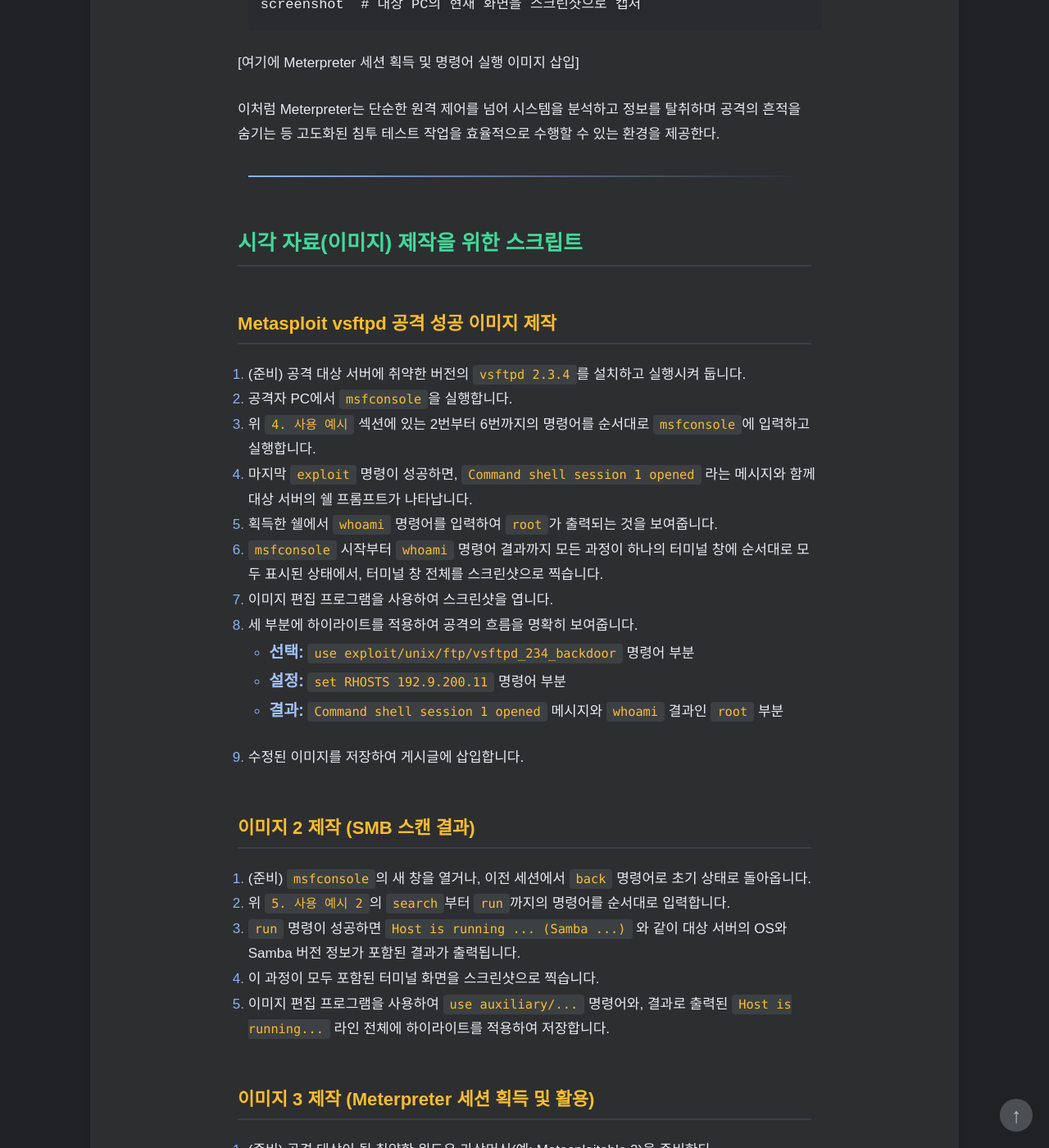
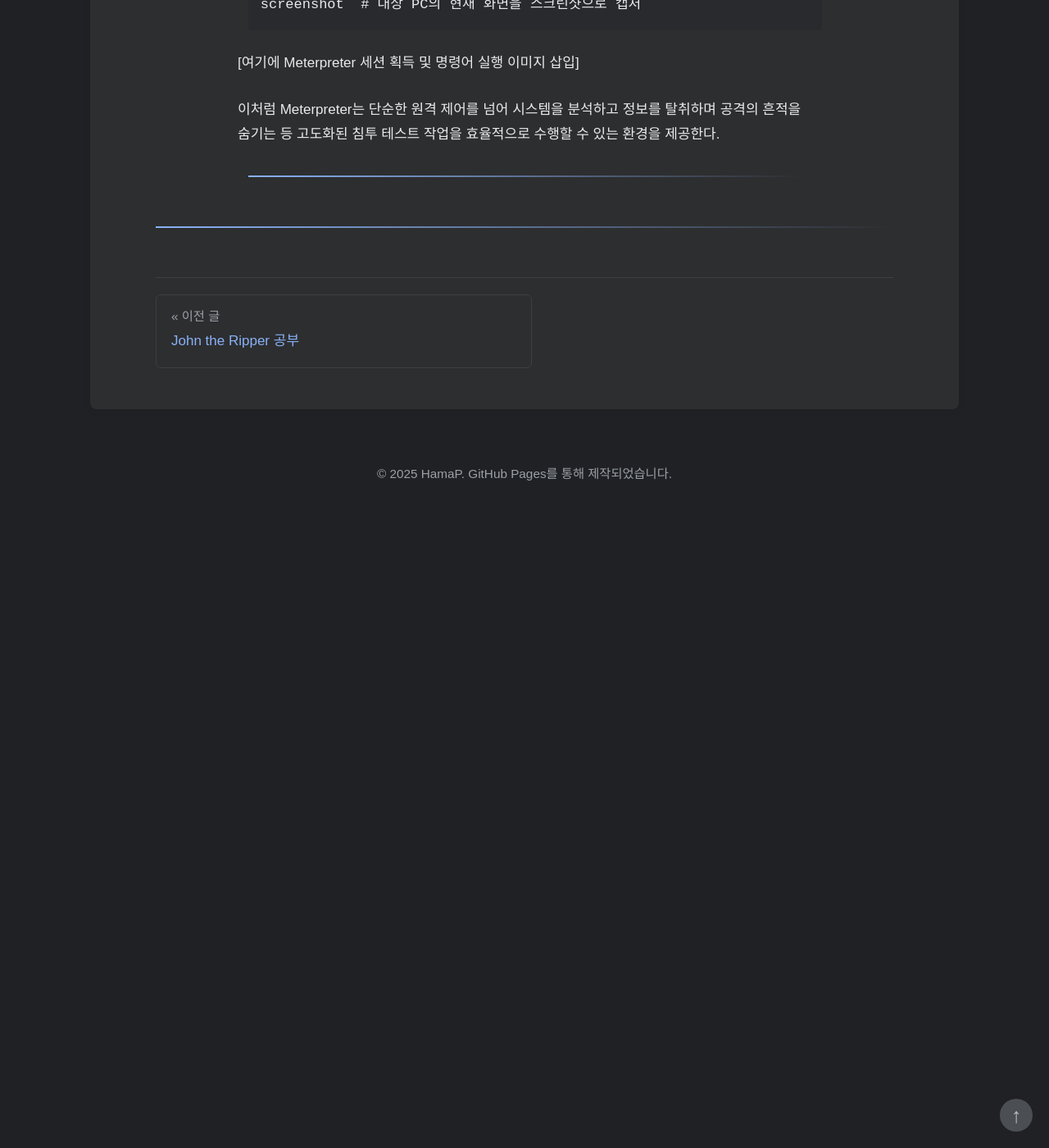
Before and after one commit to HamaP0/HamaP0.github.io, a Jekyll site: the page built from _posts/2025-09-24-Metasploit_study.md, in a window 1280 px wide and 1400 px high, scrolled down 4730 px. Shown: the whole window at 82% size. Built offline with Jekyll 4.4.1, drawn with Linux system fonts in a browser that asks for light colours; some web fonts are replaced; after the commit the page ends 5357 px from its top, so only the background shows below that; some of the changed text lies outside the part shown.

Commit message:
Update 2025-09-24-Metasploit_study.md

```diff
--- a/_posts/2025-09-24-Metasploit_study.md
+++ b/_posts/2025-09-24-Metasploit_study.md
@@ -130,47 +130,3 @@
 이처럼 Meterpreter는 단순한 원격 제어를 넘어 시스템을 분석하고 정보를 탈취하며 공격의 흔적을 숨기는 등 고도화된 침투 테스트 작업을 효율적으로 수행할 수 있는 환경을 제공한다.
 
 <hr class="short-rule">
-
-
-
-
-
-### 시각 자료(이미지) 제작을 위한 스크립트
-
-#### **Metasploit vsftpd 공격 성공 이미지 제작**
-
-1.  (준비) 공격 대상 서버에 취약한 버전의 `vsftpd 2.3.4`를 설치하고 실행시켜 둡니다.
-2.  공격자 PC에서 `msfconsole`을 실행합니다.
-3.  위 `4. 사용 예시` 섹션에 있는 2번부터 6번까지의 명령어를 순서대로 `msfconsole`에 입력하고 실행합니다.
-4.  마지막 `exploit` 명령이 성공하면, `Command shell session 1 opened` 라는 메시지와 함께 대상 서버의 쉘 프롬프트가 나타납니다.
-5.  획득한 쉘에서 `whoami` 명령어를 입력하여 `root`가 출력되는 것을 보여줍니다.
-6.  `msfconsole` 시작부터 `whoami` 명령어 결과까지 모든 과정이 하나의 터미널 창에 순서대로 모두 표시된 상태에서, 터미널 창 전체를 스크린샷으로 찍습니다.
-7.  이미지 편집 프로그램을 사용하여 스크린샷을 엽니다.
-8.  세 부분에 하이라이트를 적용하여 공격의 흐름을 명확히 보여줍니다.
-    *   **선택:** `use exploit/unix/ftp/vsftpd_234_backdoor` 명령어 부분
-    *   **설정:** `set RHOSTS 192.9.200.11` 명령어 부분
-    *   **결과:** `Command shell session 1 opened` 메시지와 `whoami` 결과인 `root` 부분
-9.  수정된 이미지를 저장하여 게시글에 삽입합니다.
-
-#### **이미지 2 제작 (SMB 스캔 결과)**
-
-1.  (준비) `msfconsole`의 새 창을 열거나, 이전 세션에서 `back` 명령어로 초기 상태로 돌아옵니다.
-2.  위 `5. 사용 예시 2`의 `search`부터 `run`까지의 명령어를 순서대로 입력합니다.
-3.  `run` 명령이 성공하면 `Host is running ... (Samba ...)` 와 같이 대상 서버의 OS와 Samba 버전 정보가 포함된 결과가 출력됩니다.
-4.  이 과정이 모두 포함된 터미널 화면을 스크린샷으로 찍습니다.
-5.  이미지 편집 프로그램을 사용하여 `use auxiliary/...` 명령어와, 결과로 출력된 `Host is running...` 라인 전체에 하이라이트를 적용하여 저장합니다.
-
-#### **이미지 3 제작 (Meterpreter 세션 획득 및 활용)**
-
-1.  (준비) 공격 대상이 될 취약한 윈도우 가상머신(예: Metasploitable 3)을 준비한다.
-2.  `msfconsole`에서 위 `6. 사용 예시 3`의 1단계 명령어를 순서대로 입력하여 공격을 실행한다.
-3.  `exploit` 명령이 성공하면, `meterpreter session 1 opened` 메시지와 함께 `meterpreter >` 프롬프트가 나타난다.
-4.  획득한 Meterpreter 세션에서 `sysinfo`와 `getuid` 명령어를 차례로 실행하여 시스템 정보와 `NT AUTHORITY\SYSTEM` 권한을 확인한다.
-5.  `ps` 명령어를 실행하여 프로세스 목록이 출력되는 것을 보여준다.
-6.  `msfconsole` 시작부터 `ps` 명령어 결과까지 모든 과정이 하나의 터미널 창에 순서대로 표시된 상태에서, 터미널 창 전체를 스크린샷으로 찍는다.
-7.  이미지 편집 프로그램을 사용하여 스크린샷을 엽니다.
-8.  세 부분에 하이라이트를 적용하여 공격의 흐름을 명확히 보여준다.
-    *   **설정:** `set RHOSTS`, `set LHOST` 등 옵션 설정 부분
-    *   **세션 획득:** `meterpreter session 1 opened` 메시지 부분
-    *   **명령 실행:** `sysinfo`, `getuid`, `ps` 명령어와 그 결과 부분
-9.  수정된 이미지를 저장하여 게시글에 삽입한다.
```
